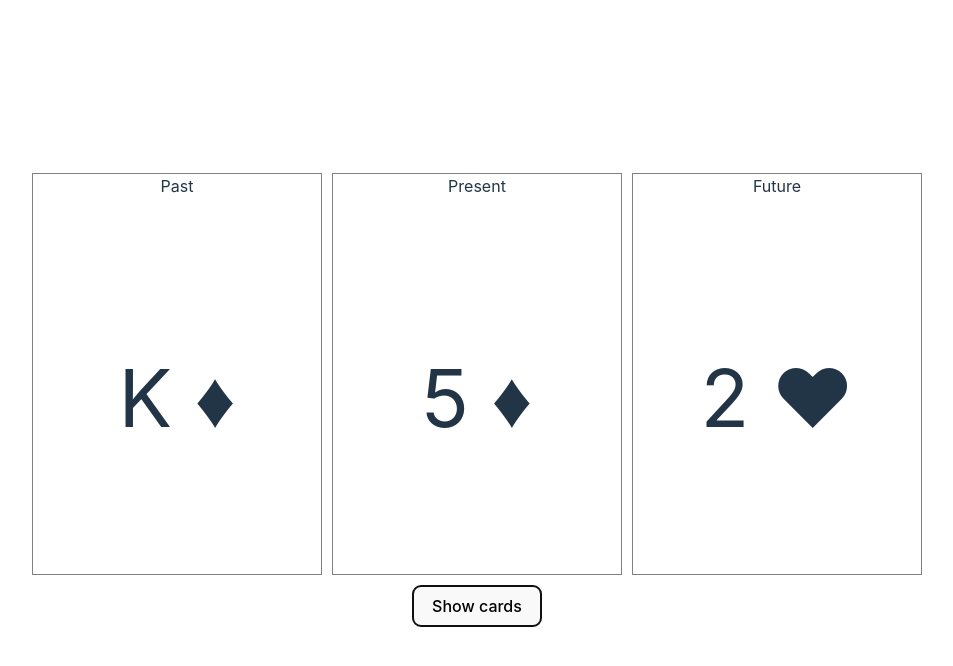
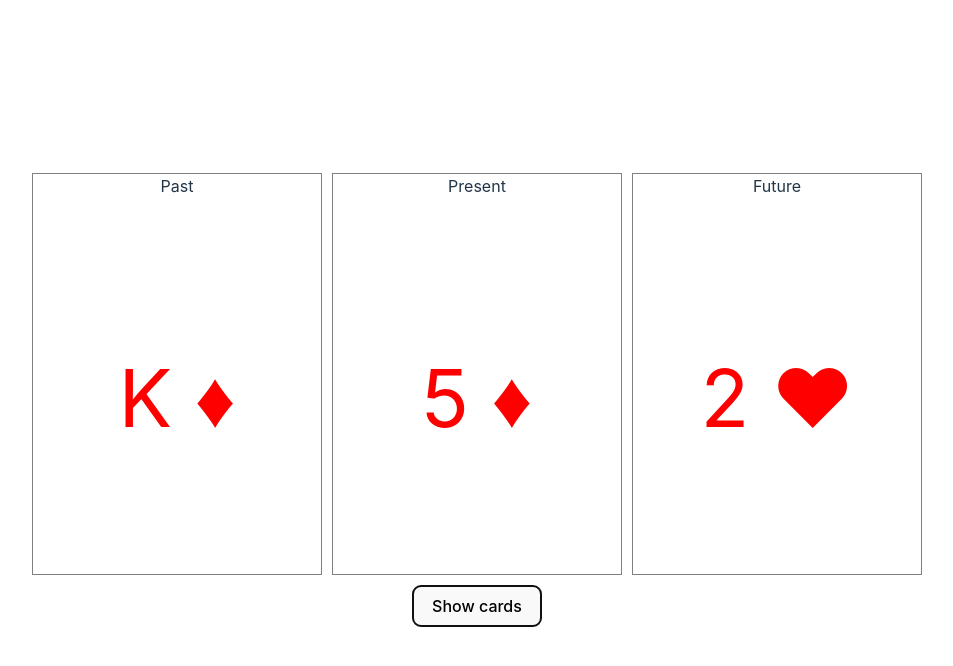
Before and after one commit to BelenPeluffo/french-tarot, a React (Vite) app: page / in a window 1280 px wide. Both pictures are taken after a click on the button "Show cards". Shown: the top 666 px of the page, without its empty margins (163-1116 px from the left). Built offline with nearby package versions, Linux system fonts and the light colour scheme.

Commit message:
feat: adds logic to determine card color.

```diff
--- a/src/App.css
+++ b/src/App.css
@@ -19,3 +19,11 @@
   justify-content: center;
   font-size: 5rem;
 }
+
+.black {
+  color: black;
+}
+
+.red {
+  color: red;
+}
--- a/src/pages/Table.jsx
+++ b/src/pages/Table.jsx
@@ -1,7 +1,12 @@
 import { useEffect } from "react";
 import { useState } from "react";
 
-const CARDS_DECK = ["♠", "♥", "♦", "♣"];
+const CARDS_DECK = [
+  { icon: "♠", color: "black" },
+  { icon: "♥", color: "red" },
+  { icon: "♦", color: "red" },
+  { icon: "♣", color: "black" },
+];
 const CARDS_VALUES = [
   "A",
   "2",
@@ -26,7 +31,7 @@ const Table = () => {
       CARDS_DECK[Math.round(Math.random() * (CARDS_DECK.length - 1))];
     const value =
       CARDS_VALUES[Math.round(Math.random() * (CARDS_VALUES.length - 1))];
-    return `${value} ${deck}`;
+    return { card: `${value} ${deck.icon}`, color: deck.color };
   };
 
   const setCards = () => {
@@ -45,18 +50,16 @@ const Table = () => {
   return (
     <div>
       <div style={{ display: "flex", flexDirection: "row", gap: "10px" }}>
-        <div className="card-container">
-          <div>Past</div>
-          <div className="card">{selectedCards ? selectedCards[0] : null}</div>
-        </div>
-        <div className="card-container">
-          <div>Present</div>
-          <div className="card">{selectedCards ? selectedCards[1] : null}</div>
-        </div>
-        <div className="card-container">
-          <div>Future</div>
-          <div className="card">{selectedCards ? selectedCards[2] : null}</div>
-        </div>
+        {["Past", "Present", "Future"].map((title, index) => (
+          <div className="card-container" key={index}>
+            <div>{title}</div>
+            {selectedCards && selectedCards.length > 2 ? (
+              <div className={`card ${selectedCards[index].color}`}>
+                {selectedCards[index].card}
+              </div>
+            ) : null}
+          </div>
+        ))}
       </div>
       <div>
         <button
```
